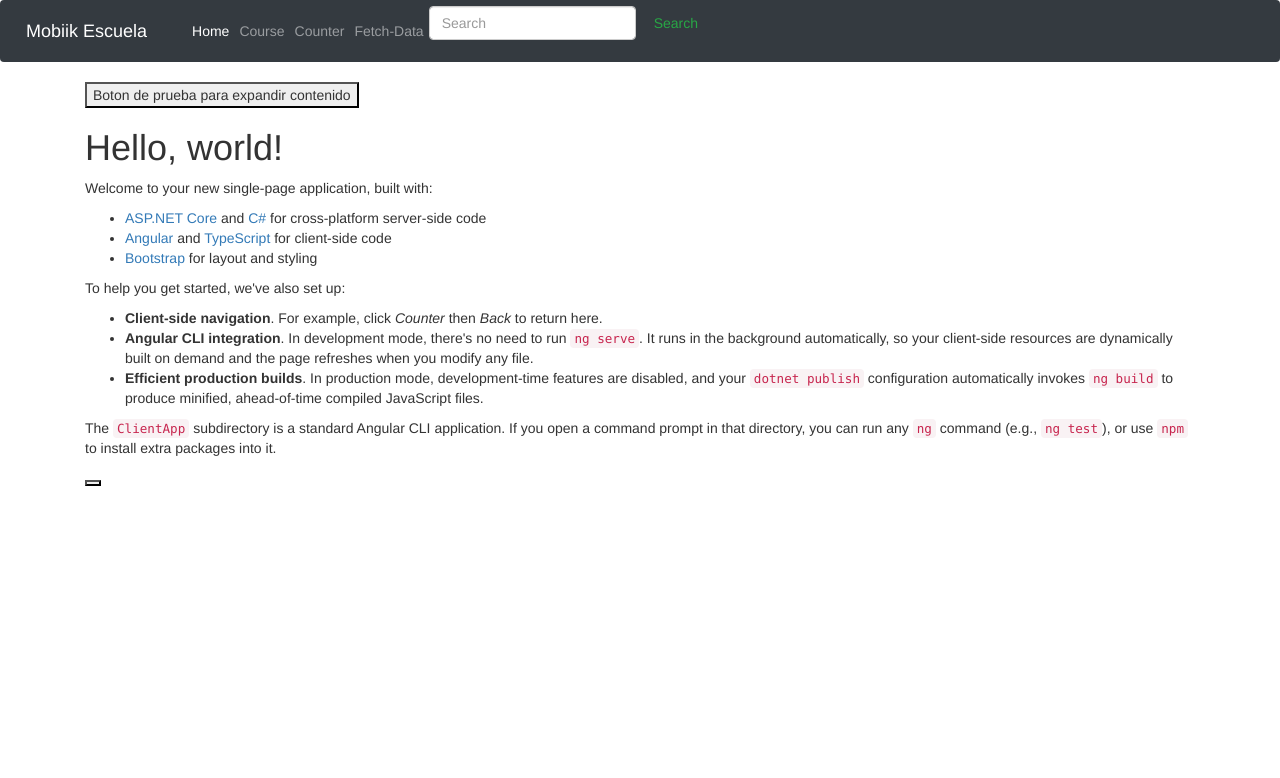
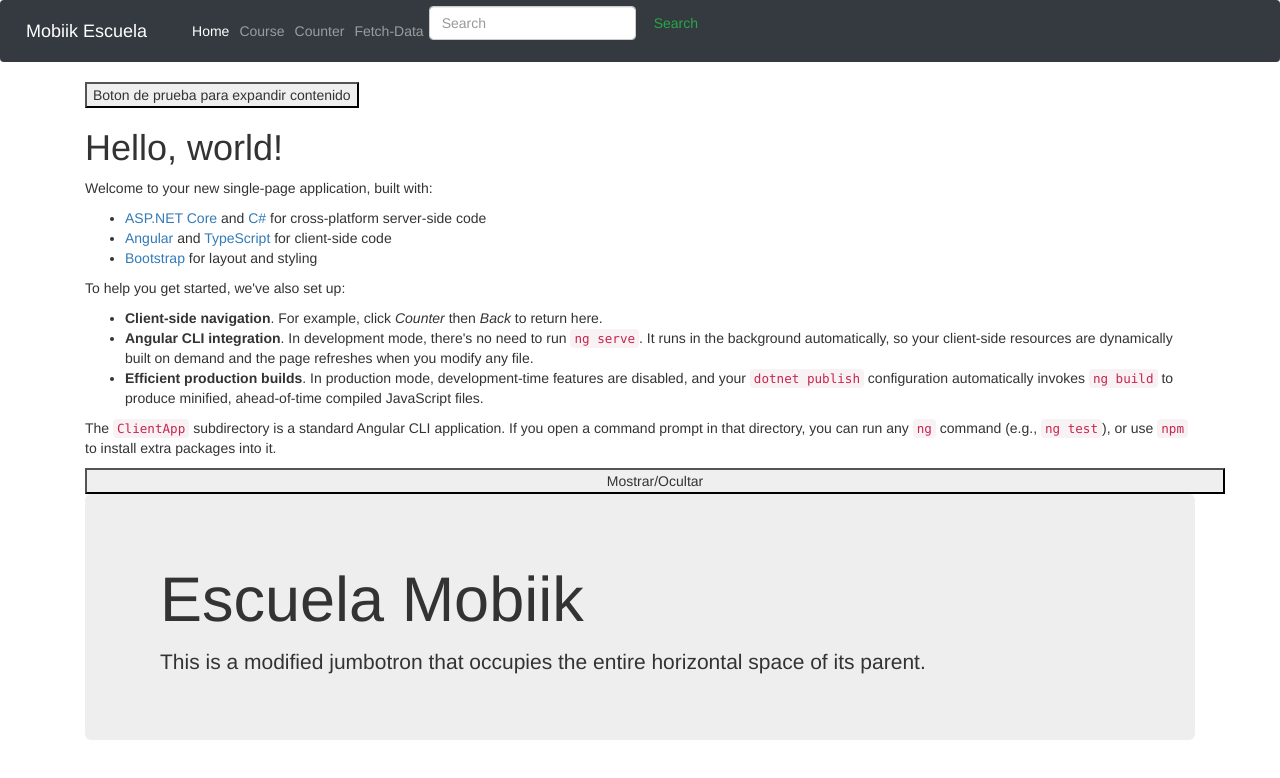
Before and after one commit to seiskari/School-Mobiik, an Angular app in the folder school-mobiik/school-mobiik/ClientApp/: page /home in a window 1280 px wide. Shown: the top 778 px of the page. Built offline with nearby package versions, Linux system fonts and the light colour scheme.

Commit message:
creacion del servicio de cursos

```diff
--- a/school-mobiik/school-mobiik/ClientApp/src/app/components/cursos/cursos.component.ts
+++ b/school-mobiik/school-mobiik/ClientApp/src/app/components/cursos/cursos.component.ts
@@ -2,8 +2,7 @@ import { Component, OnInit } from '@angular/core';
 
 @Component({
   selector: 'app-cursos',
-  templateUrl: './cursos.component.html',
-  styleUrls: ['./cursos.component.css']
+  templateUrl: './cursos.component.html'
 })
 export class CursosComponent implements OnInit {
 
--- a/school-mobiik/school-mobiik/ClientApp/src/app/components/home/home.component.html
+++ b/school-mobiik/school-mobiik/ClientApp/src/app/components/home/home.component.html
@@ -19,9 +19,9 @@
 
     </ng-template>
   </ngb-panel>
-  <ngb-panel>
-
-<div class="jumbotron jumbotron-fluid">
+  </ngb-accordion>
+<button (click)= "mostrar = !mostrar" type="button" class="container"> Mostrar/Ocultar  </button>
+<div *ngIf="mostrar" class="jumbotron jumbotron-fluid">
   <div class="container">
     <h1 class="display-4">Escuela Mobiik</h1>
     <p class="lead">This is a modified jumbotron that occupies the entire horizontal space of its parent.</p>
--- a/school-mobiik/school-mobiik/ClientApp/src/app/components/home/home.component.ts
+++ b/school-mobiik/school-mobiik/ClientApp/src/app/components/home/home.component.ts
@@ -5,4 +5,5 @@ import { Component } from '@angular/core';
   templateUrl: './home.component.html',
 })
 export class HomeComponent {
+  mostrar = true;
 }
```
Also changed, not shown: school-mobiik/school-mobiik/ClientApp/src/app/services/cursos.service.ts (added, +9 -0 lines), school-mobiik/school-mobiik/ClientApp/src/app/components/cursos/cursos.component.css (deleted), 1 other file (tests, documents, lock files or other folders).
